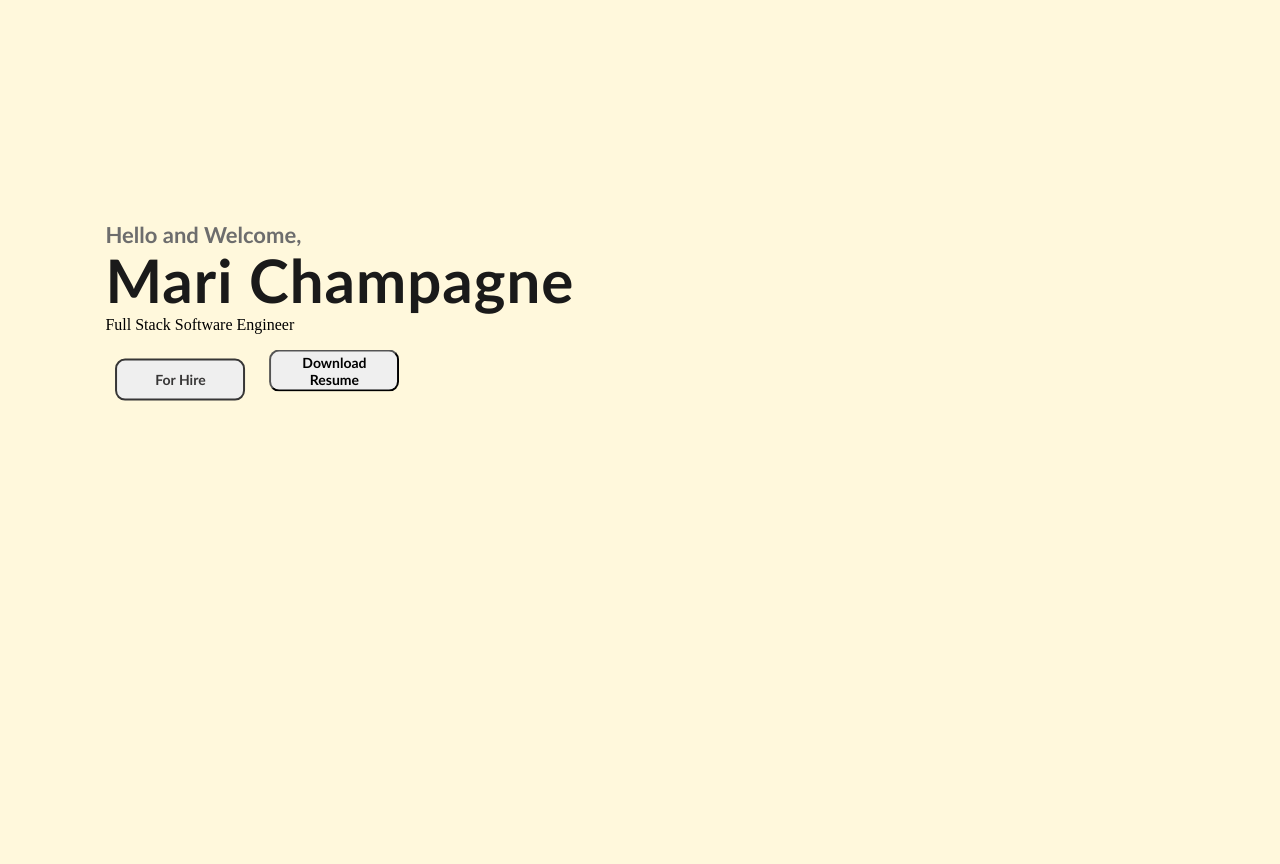
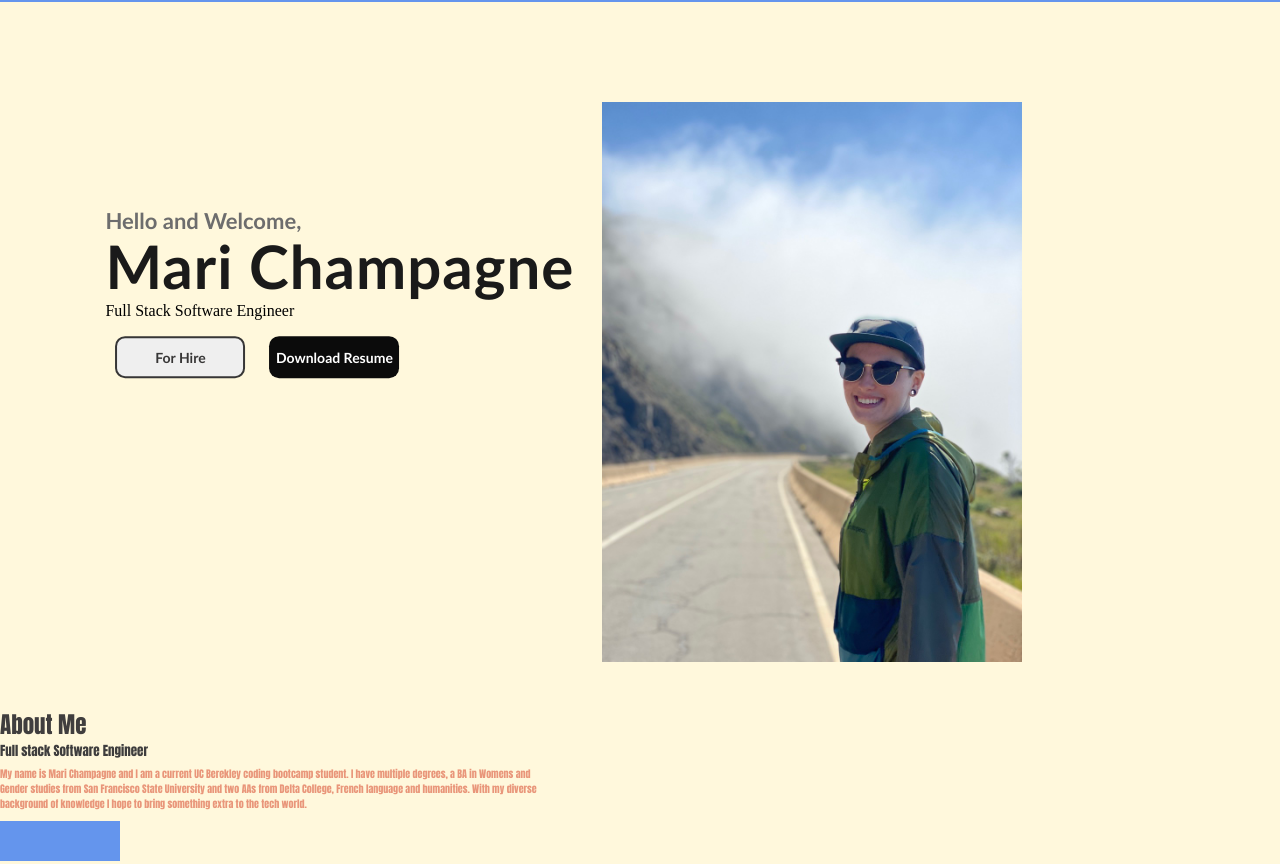
Before and after one commit to Champagnest/portfolio, a plain HTML site: page index.html in a window 1280 px wide. Shown: the part 58-922 px from the top of the page. Before the commit the page ends 800 px from the top, so only its background shows below. Drawn offline with Linux system fonts and the light colour scheme.

Commit message:
portfolio is coming along nicely, some CSS issues have been sorted out and the text is now apropriately at the bottom of the page

```diff
--- a/assets/style.css
+++ b/assets/style.css
@@ -9,21 +9,21 @@ ul{
 a{
     text-decoration: none;
 }
-/* section{
+section{
     width:100%;
     height:95vh;
-    background-image:url("./IMG_1055\ Large.jpeg);
+    /* background-image:url("./IMG_1055\ Large.jpeg); */
     background-repeat: no-repeat;
     background-size:cover;
-    positon: relative;
-} */
+    position: relative;
+}
 
 
  nav{
      display:flex;
      justify-content: space-between;
      align-items: center;
-    heignt:60px;
+    height:60px;
     background-color: cornflowerblue;
     box-shadow:2px 2px 12px rgba(0,0,0,0,2);
     padding: 0px 5%;
@@ -91,5 +91,63 @@ a{
      color:#373636;
  }
  .down-cv{
+    background-color: #0b0b0b;
+    color: #FFFFFF;
+    border: none;
+ }
+ button:active{
+     transform:scale(1.1);
+ }
+ .model{
+     height:560px;
+     position: absolute;
+    bottom: 40px;
+    left:70%;
+    transform:translateX(-70%);
+ }
+ .about-container{
+     width:80%
+     height:330px
+     background-color:#FFFFFF
+     border-radius:20px
+     box-shadow:2px 2px 12px rgba(0,0,0,2)
+     display: flex
+     margin: -7% auto 20px auto
+     positon:relative
+     justify-content: space-evenly
+     align-items: center
+ }
+ .about-text{
+     width:550px;
 
  }
+ .about-text p:nth-child(1){
+     color:#403e3e;
+     font-family: Impact, Haettenschweiler, 'Arial Narrow Bold', sans-serif;
+     font-weight: bold;
+     font-size:23px;
+     line-height:0px
+ }
+ .about-text p:nth-child(2){
+     color:#3e3d3d;
+     font-size: 13px;
+     font-family: Impact, Haettenschweiler, 'Arial Narrow Bold', sans-serif;
+     font-weight:bold;
+     line-height:5px;
+ }
+ .about-text p:nth-child(3),
+ .about-text p:nth-child(4){
+color: darksalmon;
+font-family: Impact, Haettenschweiler, 'Arial Narrow Bold', sans-serif;
+font-size:10px;
+ }
+ .about-text button{
+     width:120px;
+     height:40px;
+     color:seashell;
+     outline:slategray;
+     border:none;
+     font-family: Impact, Haettenschweiler, 'Arial Narrow Bold', sans-serif;
+     background-color: cornflowerblue;
+
+ }
--- a/index.html
+++ b/index.html
@@ -13,11 +13,11 @@
         <nav>
             <a href="#" class="logo">M C web dev</a>
             <ul>
-                <li><a href="#" class="actove">Home</a></li>
-                <li><a href="#">Projects</a></li>
-                <li><a href="#">Education</li>
-                <li><a href="#">Skills</li>
-                <li><a href="#">Contact Me</a></li>
+                <!-- <li><a href="#" class="actove">Home</a></li> -->
+                <li><a href="#Projects">Projects</a></li>
+                <li><a href="#Education">Education</li>
+                <li><a href="#About Me">About Me</li>
+                <li><a href="#Contact Me">Contact Me</a></li>
             </ul>
         </nav>
         <!-- text -->
@@ -28,6 +28,20 @@
             <button class="hire-btn">For Hire</button>
             <button class="down-cv">Download Resume</button>
         </div>
+        <!-- model -->
+        <img src="assets/IMG_1055 Large.jpeg" class="model" alt="model">
+
     </section>
+    <!-- about -->
+    <div class="about-container">
+        <!--  about text  -->
+<div class="about-text">
+    <p>About Me</p>
+    <p> Full stack Software Engineer </p>
+    <p>
+        My name is Mari Champagne and I am a current UC Berekley coding bootcamp student. I have multiple degrees, a BA in Womens and Gender studies from San Francisco State University and two AAs from Delta College, French language and humanities. With my diverse background of knowledge I hope to bring something extra to the tech world.
+    </p>
+    <button> </button>
+    </div>
 </body>
 </html>
```
